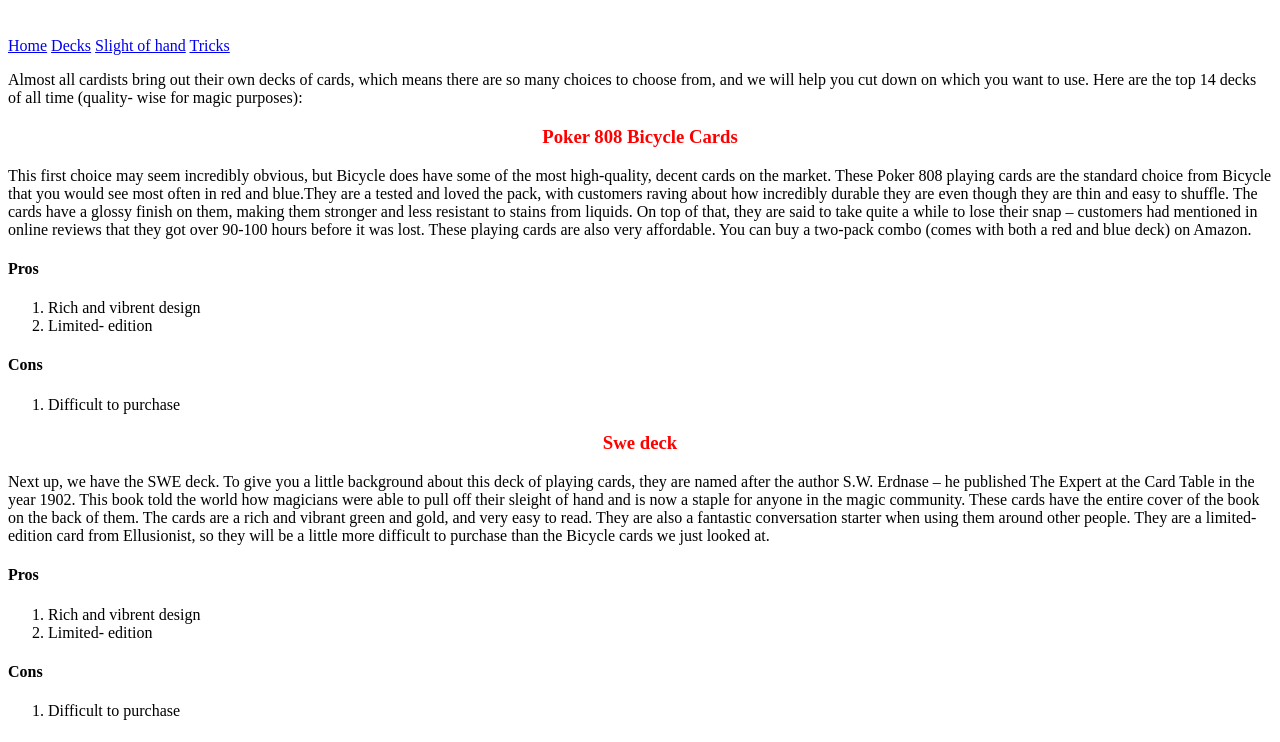
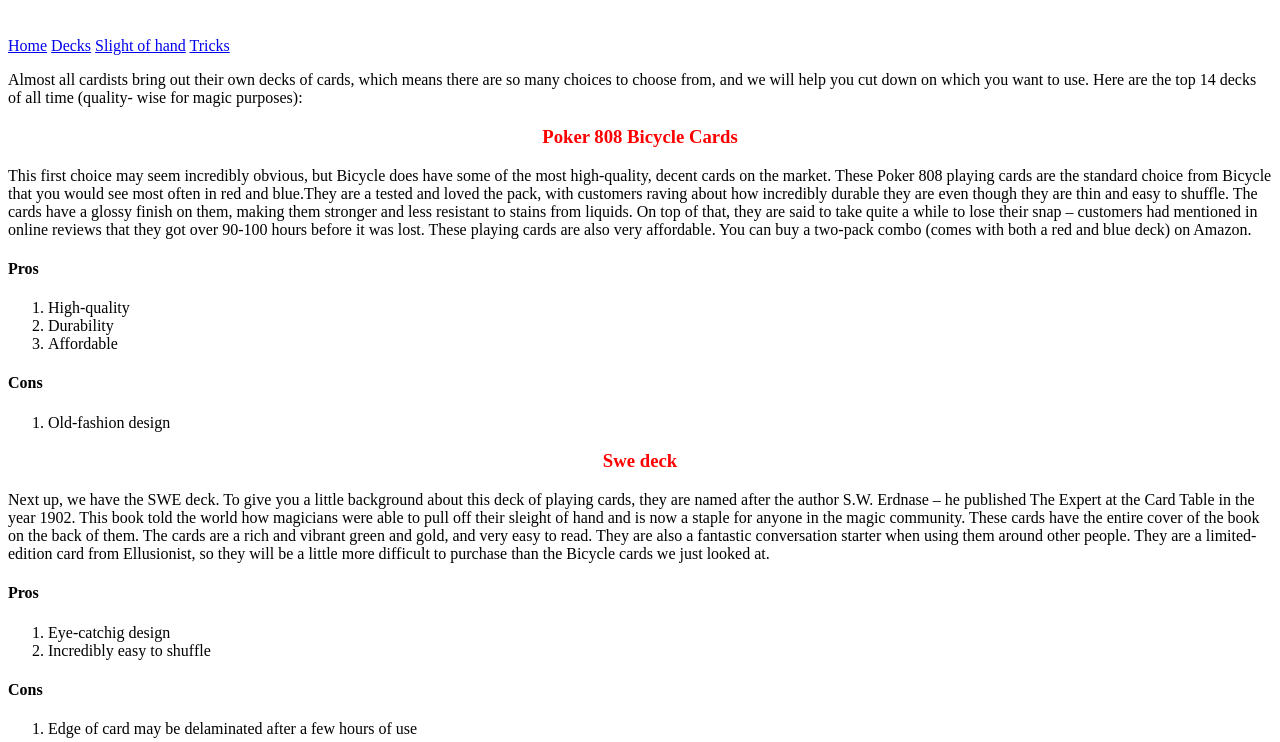
Before and after one commit to Arhaam13/home, a plain HTML site: page decks.html in a window 1280 px wide. Shown: the part 160-902 px from the top of the page. Drawn offline with Linux system fonts and the light colour scheme.

Commit message:
Update decks.html

```diff
--- a/decks.html
+++ b/decks.html
@@ -26,12 +26,13 @@
 		two-pack combo (comes with both a red and blue deck) on Amazon.</p>
 	   <h4>Pros</h4>
 			<ol>
-				<li>Rich and vibrent design</li>
-				<li>Limited- edition</li>
+				<li>High-quality</li>
+				<li>Durability</li>
+				<li>Affordable</li>
 			</ol>
 		<h4>Cons</h4>
 			<ol>
-				<li>Difficult to purchase</li>
+				<li>Old-fashion design</li>
 			</ol>
 	   <h3 class = "id">Swe deck</h3>
 		<p>Next up, we have the SWE deck. To give you a little background about this deck of playing cards, they are named after
@@ -43,12 +44,12 @@
 			Bicycle cards we just looked at.</p>
 		<h4>Pros</h4>
 			<ol>
-				<li>Rich and vibrent design</li>
-				<li>Limited- edition</li>
+				<li>Eye-catchig design</li>
+				<li>Incredibly easy to shuffle</li>
 			</ol>
 		<h4>Cons</h4>
 			<ol>
-				<li>Difficult to purchase</li>
+				<li>Edge of card may be delaminated after a few hours of use</li>
 			</ol>
   	   <h3 class = "id">Absinthe Playing cards V2</h3>
 		<p>Another great option for playing cards if you like the aesthetic of green ones are the Absinthe Playing Cards V2.
@@ -77,7 +78,7 @@
 			</ol>
 		<h4>Cons</h4>
 			<ol>
-				<li>Difficult to purchase</li>
+				<li>Some cards don't have a gold foil</li>
 			</ol>
 	   <h3 class = "id">Sleepers</h3>
 		<p>These cards are a hit if you are more of a minimalist. The Sleepers deck of playing cards is simply black, with red
```
